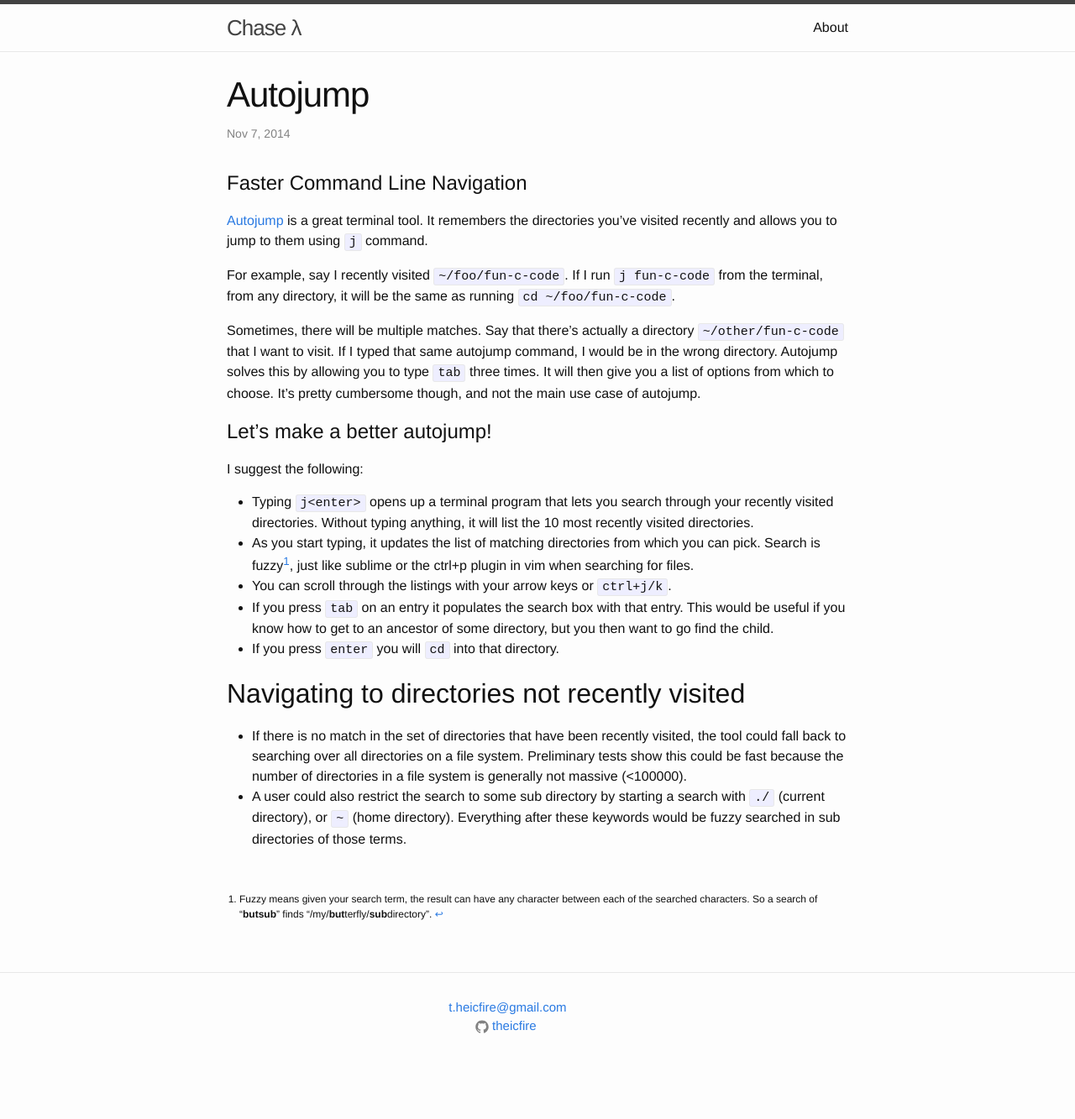
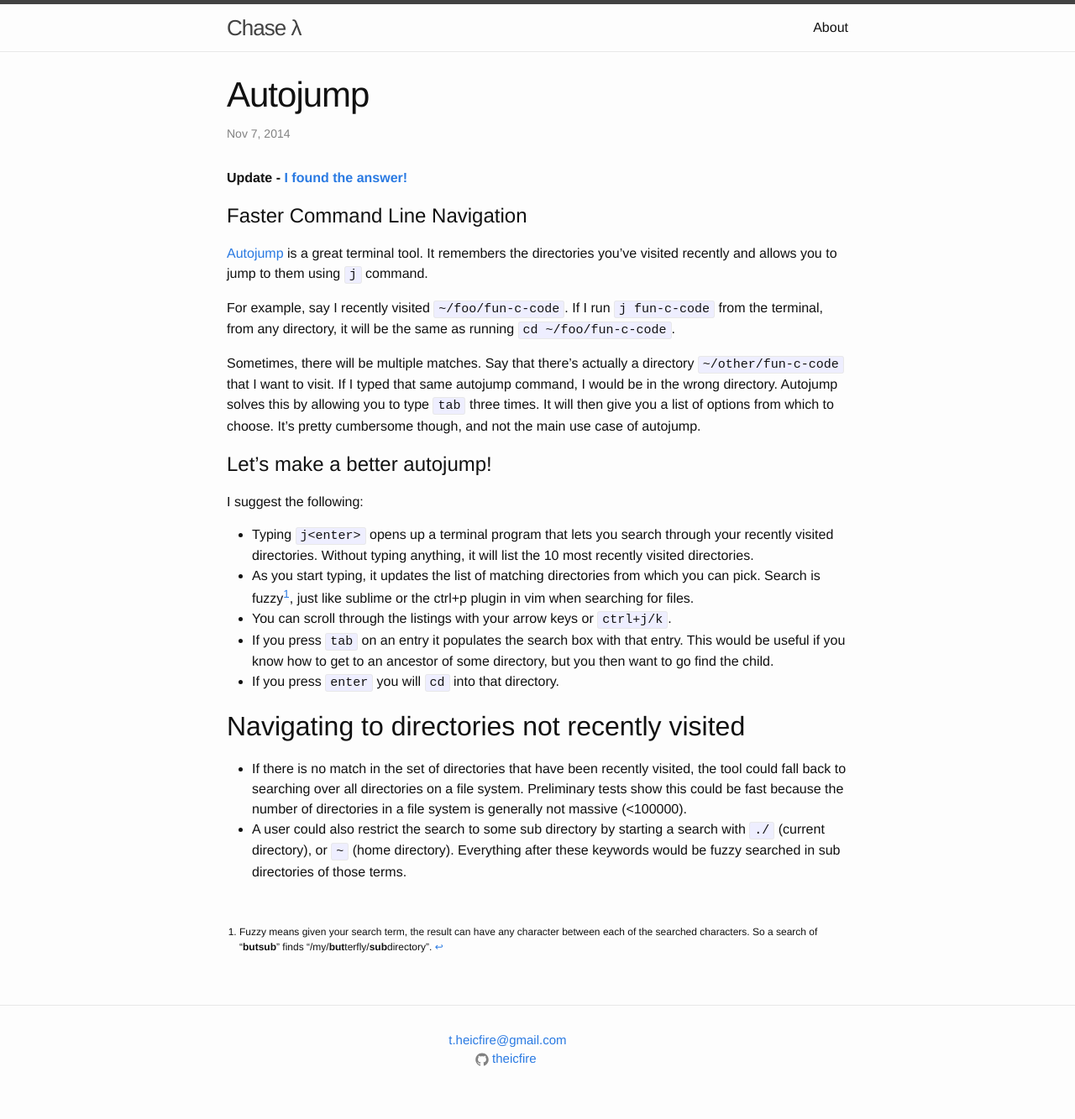
Before and after one commit to chaselambda/chaselambda.github.io, a Jekyll site: the page built from _posts/2014-11-07-autojump.markdown, in a window 1280 px wide. Shown: the whole page at 84% size. Built offline with Jekyll 4.4.1, drawn with Linux system fonts in a browser that asks for light colours; before the commit the page ends 1294 px from its top, so only the background shows below that.

Commit message:
Adding autojump solution

```diff
--- a/_posts/2014-11-07-autojump.markdown
+++ b/_posts/2014-11-07-autojump.markdown
@@ -3,6 +3,8 @@
 title: "Autojump"
 date: 2014-11-07T11:44:47-05:00
 ---
+
+**Update - [I found the answer!](/2014/11/07/hella-fast-command-line-navigation.html)**
 
 #Faster Command Line Navigation
 
```
